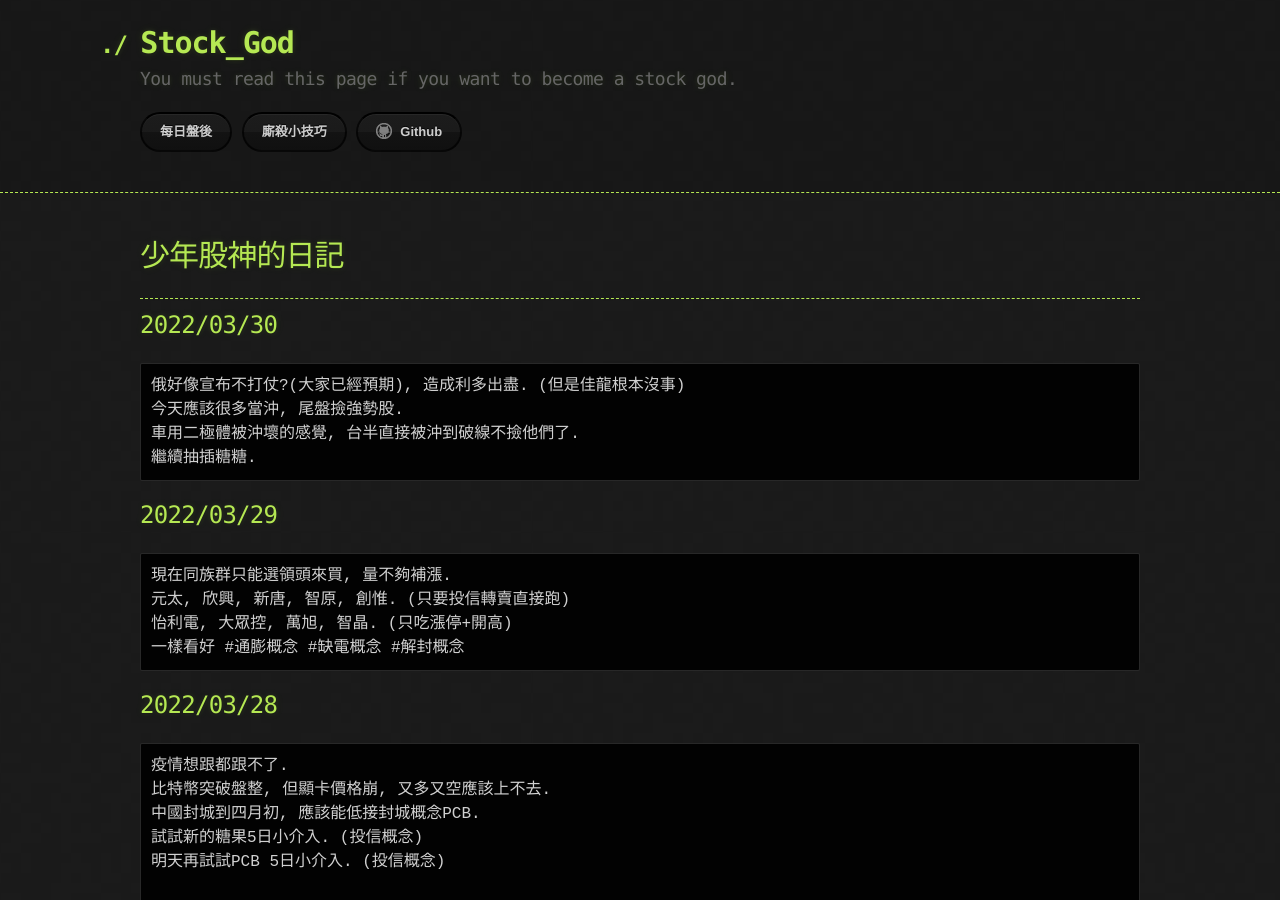
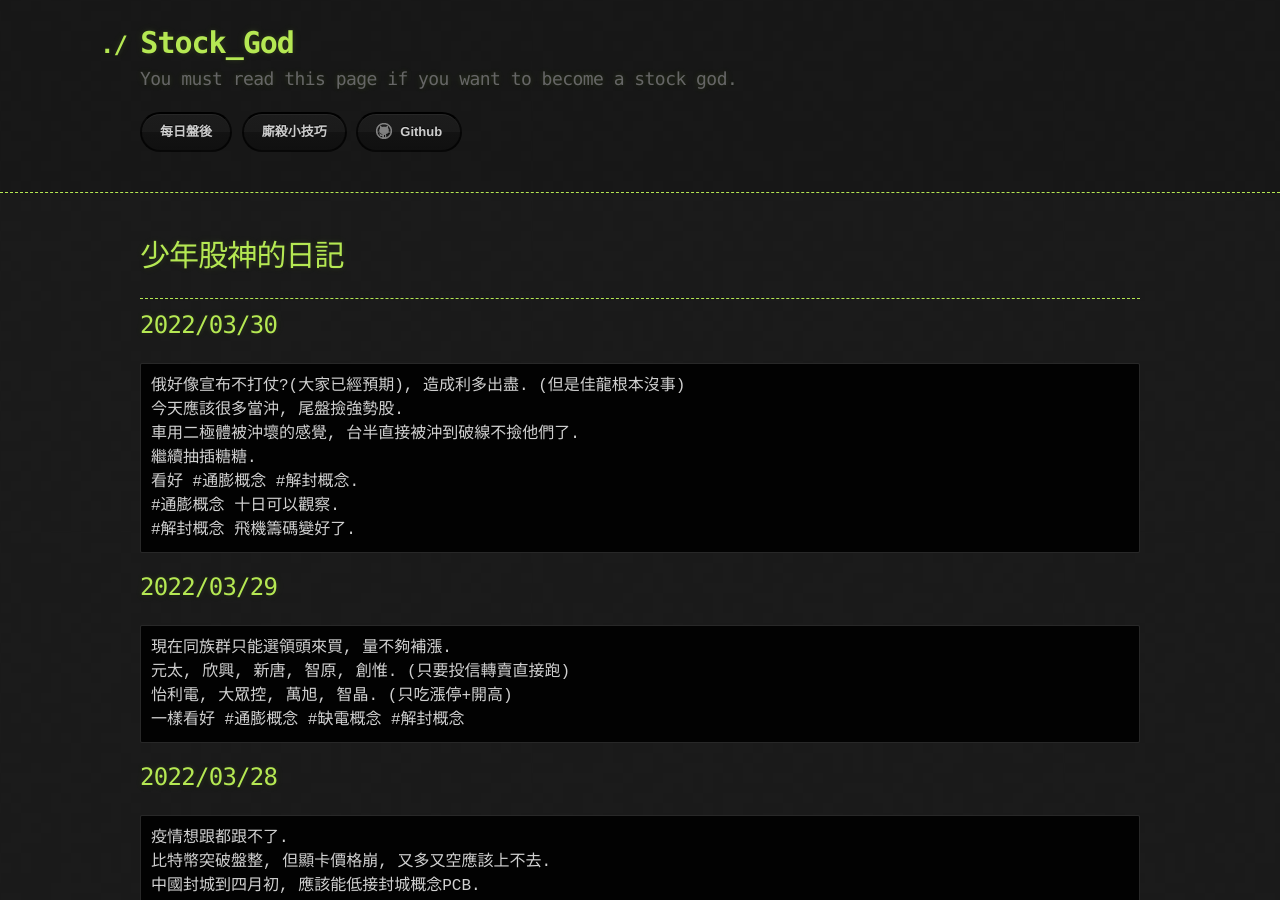
Before and after one commit to lepg5487/Stock_God, a Jekyll site: the page built from index.md, in a window 1280 px wide and 900 px high. Built offline with Jekyll 4.4.1, drawn with Linux system fonts in a browser that asks for light colours; our own code applies the rules of GitHub Pages for plain Markdown files.

Commit message:
Update index.md

````diff
--- a/index.md
+++ b/index.md
@@ -12,6 +12,9 @@ layout: testlayouts
 今天應該很多當沖, 尾盤撿強勢股.
 車用二極體被沖壞的感覺, 台半直接被沖到破線不撿他們了.
 繼續抽插糖糖.
+看好 #通膨概念 #解封概念.
+#通膨概念 十日可以觀察.
+#解封概念 飛機籌碼變好了.
 ```
 
 ## 2022/03/29
````
